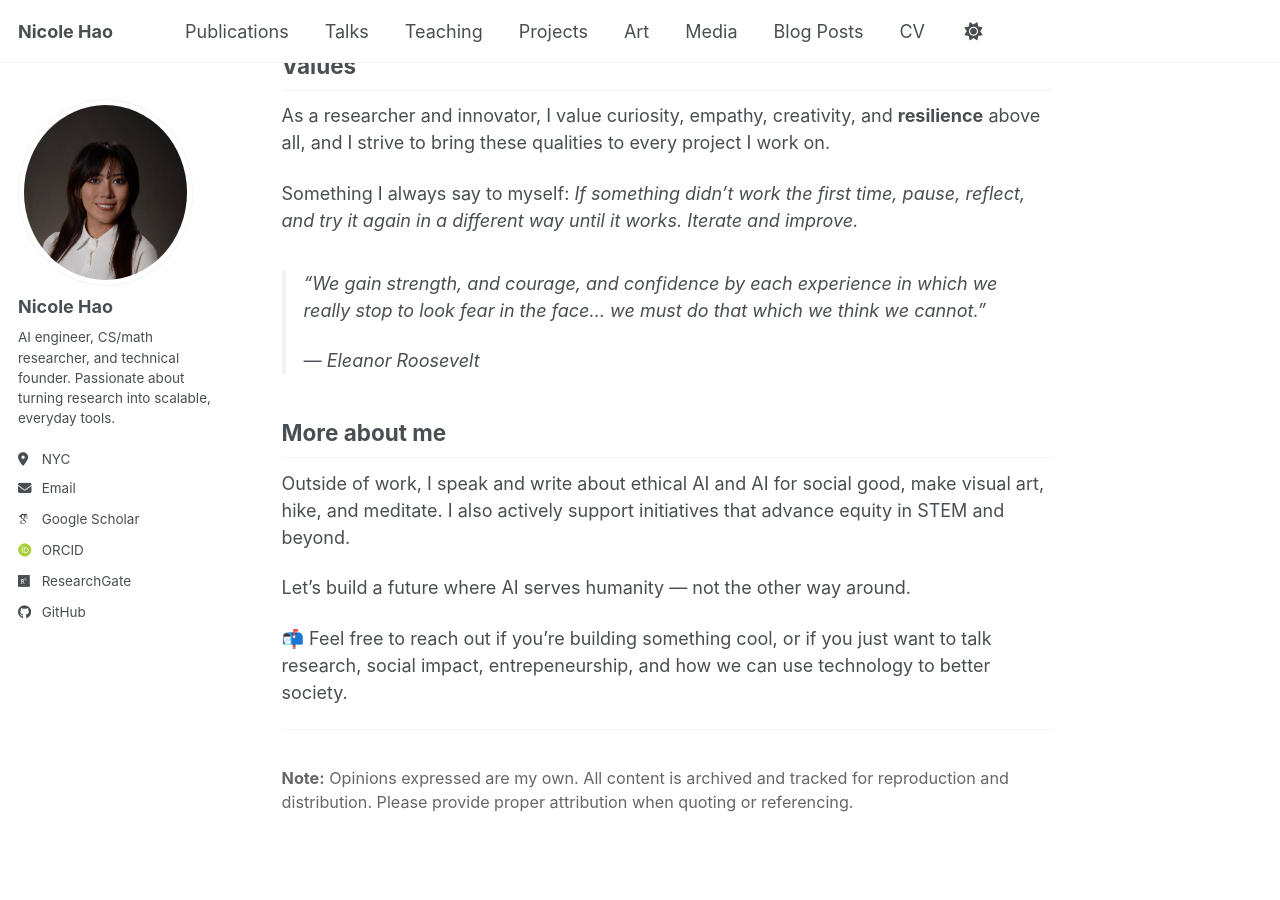
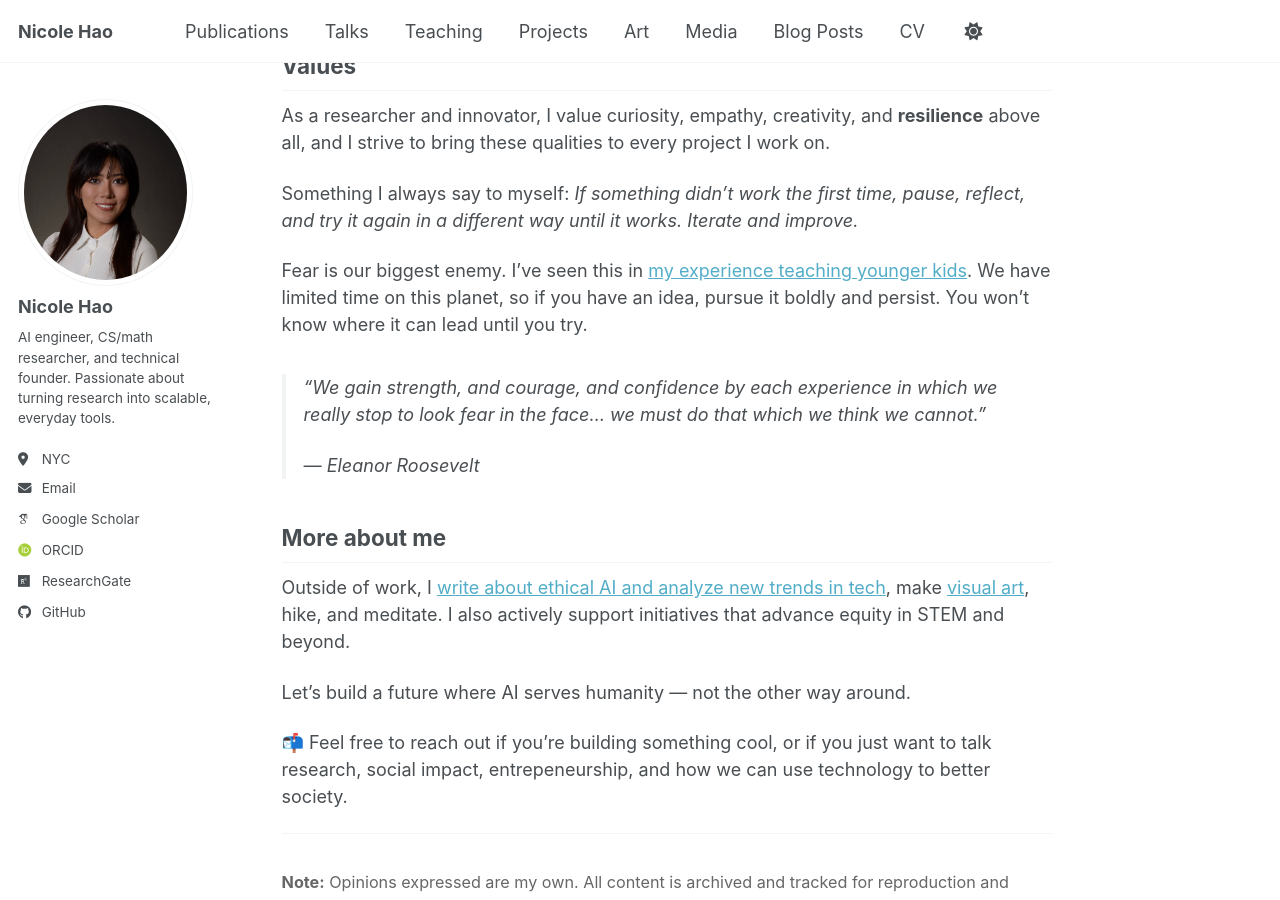
Before and after one commit to nicolehao34/nicolehao34.github.io, a Jekyll site: the page built from _pages/about.md, in a window 1280 px wide and 900 px high, scrolled down 1223 px. Built offline with Jekyll 4.4.1, drawn with Linux system fonts in a browser that asks for light colours; some web fonts are replaced; a script bundle is joined from its source files by our own code; library files that are not in the unit come from our copies.

Commit message:
Enhance 'About Me' section with motivational insights and updated activities

```diff
--- a/_pages/about.md
+++ b/_pages/about.md
@@ -33,6 +33,8 @@ As a researcher and innovator, I value curiosity, empathy, creativity, and **res
 
 Something I always say to myself: *If something didn't work the first time, pause, reflect, and try it again in a different way until it works. Iterate and improve.*
 
+Fear is our biggest enemy. I've seen this in [my experience teaching younger kids](/teaching/). We have limited time on this planet, so if you have an idea, pursue it boldly and persist. You won't know where it can lead until you try.
+
 > "We gain strength, and courage, and confidence by each experience in which we really stop to look fear in the face... we must do that which we think we cannot."
 >
 > — Eleanor Roosevelt
@@ -40,7 +42,7 @@ Something I always say to myself: *If something didn't work the first time, paus
 More about me
 ---
 
-Outside of work, I speak and write about ethical AI and AI for social good, make visual art, hike, and meditate. I also actively support initiatives that advance equity in STEM and beyond.
+Outside of work, I [write about ethical AI and analyze new trends in tech](/_posts/), make [visual art](/art/), hike, and meditate. I also actively support initiatives that advance equity in STEM and beyond.
 
 Let's build a future where AI serves humanity — not the other way around.
 
```
